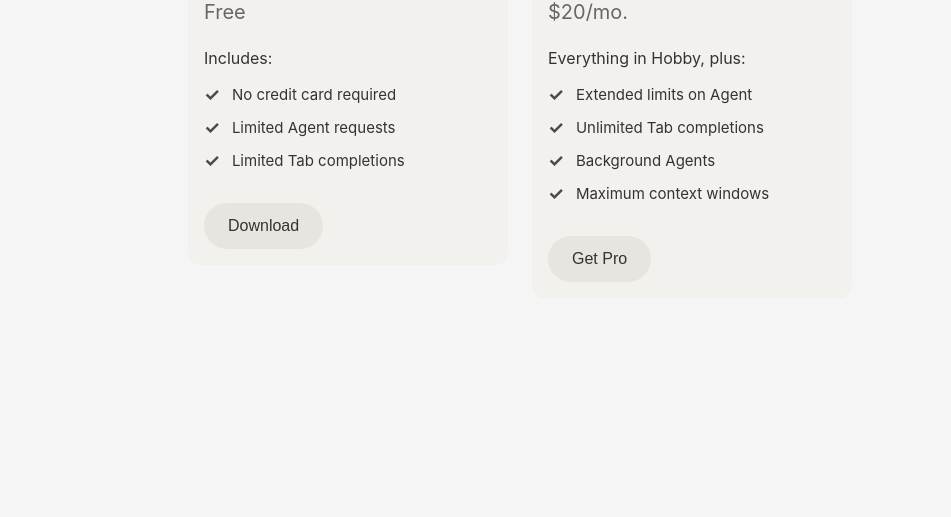
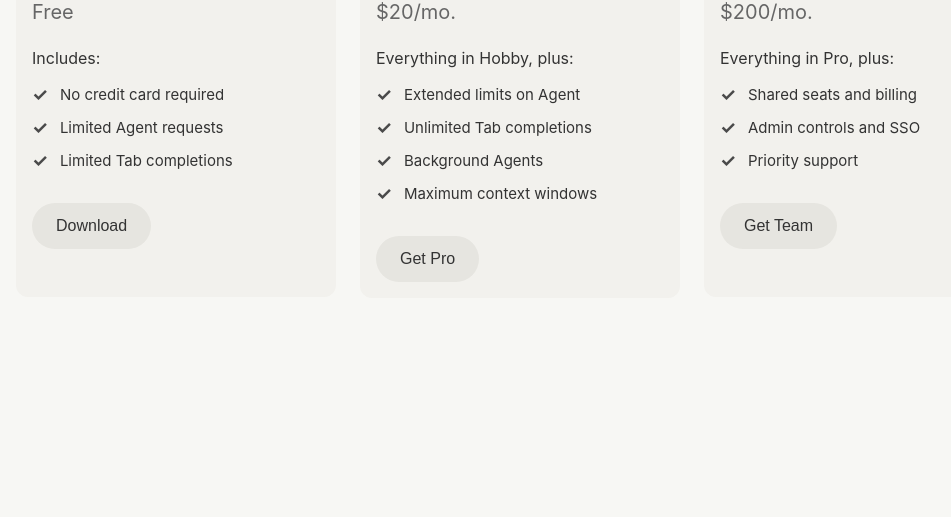
Before and after one commit to caseydeyanira-sys/My-first-coding-project-3, a plain HTML site: page index.html in a window 1280 px wide. Shown: the part 283-800 px from the top of the page, without its empty margins (120-1071 px from the left). Drawn offline with Linux system fonts and the light colour scheme.

Commit message:
Added a card & min height
added a new org card and added a minimum height

```diff
--- a/index.html
+++ b/index.html
@@ -56,6 +56,28 @@
             </div>
             <button class="download-button">Get Pro</button>
         </div>
+        <div class="card">
+            <h1 class="card-title">Team</h1>
+            <p class="card-price">$200/mo.</p>
+            <div class="card-content">
+                <p class="includes-text">Everything in Pro, plus:</p>
+                <ul class="features-list">
+                    <li>
+                        <span class="checkmark">✓</span>
+                        Shared seats and billing
+                    </li>
+                    <li>
+                        <span class="checkmark">✓</span>
+                        Admin controls and SSO
+                    </li>
+                    <li>
+                        <span class="checkmark">✓</span>
+                        Priority support
+                    </li>
+                </ul>
+            </div>
+            <button class="download-button">Get Team</button>
+        </div>
     </div>
 </body>
 </html>
--- a/styles.css
+++ b/styles.css
@@ -6,7 +6,7 @@
 
 body {
     font-family: -apple-system, BlinkMacSystemFont, 'Segoe UI', Roboto, Oxygen, Ubuntu, Cantarell, sans-serif;
-    background-color: #f5f5f5;
+    background-color: #f7f7f4;
     display: flex;
     justify-content: center;
     align-items: center;
@@ -28,6 +28,7 @@
     border-radius: 12px;
     padding: 16px 16px 16px 16px;
     width: 320px;
+    min-height: 360px;
     flex-shrink: 0;
 }
 
```
